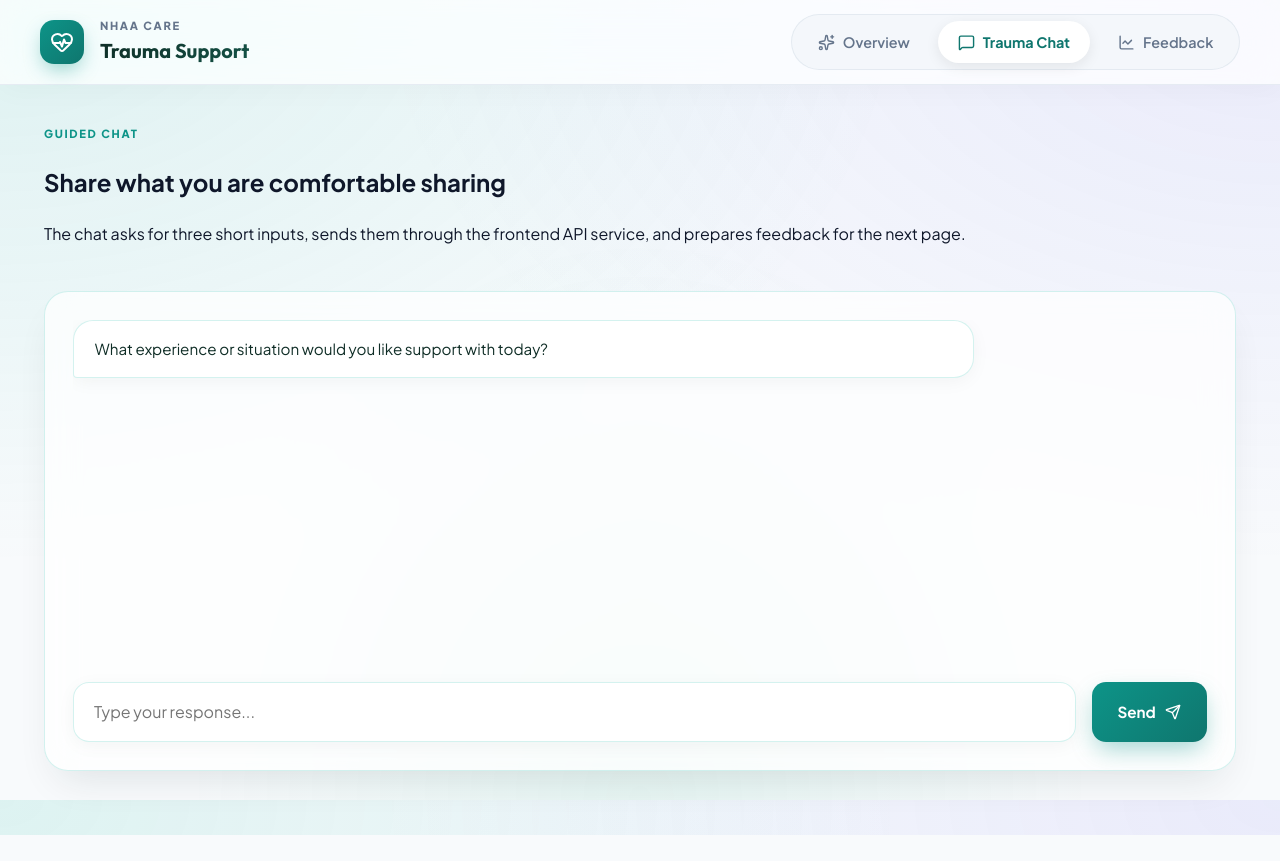
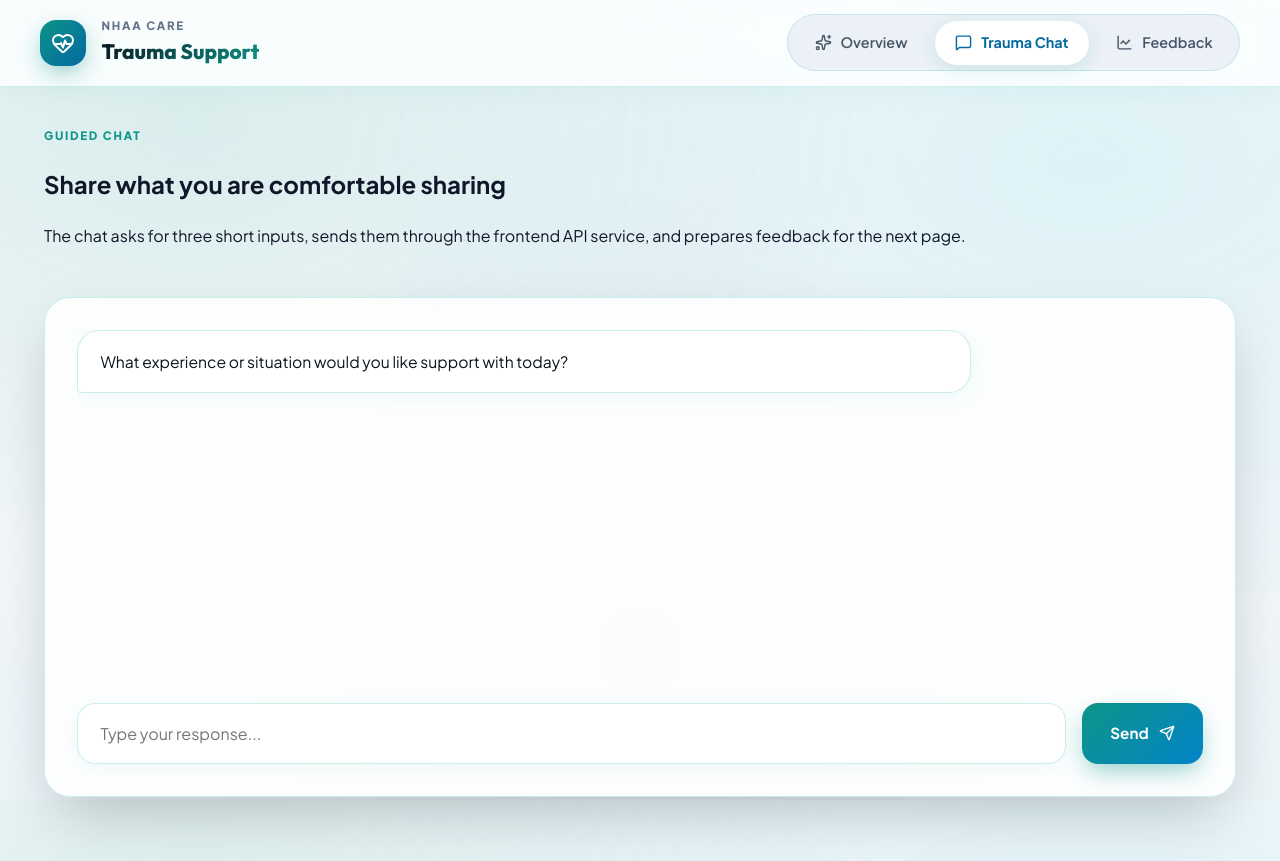
Before and after one commit to Gowtham7503/Trauma-Assessment-and-detection, a React (Vite) app in the folder frontend/: page / in a window 1280 px wide. Both pictures are taken after a click on the button "Trauma Chat". Before the commit the page ends 835 px from the top, so only its background shows below. Built offline with nearby package versions, Linux system fonts and the light colour scheme; no server answers.

Commit message:
Enhance trauma assessment images, ambient background graphics, and clinical UI colors

```diff
--- a/frontend/src/index.css
+++ b/frontend/src/index.css
@@ -1,32 +1,26 @@
 @import url('https://fonts.googleapis.com/css2?family=Plus+Jakarta+Sans:wght@300;400;500;600;700;800&family=Outfit:wght@400;500;600;700;800&display=swap');
 
 :root {
-  --bg-gradient: radial-gradient(circle at 10% 20%, rgba(20, 184, 166, 0.08) 0%, rgba(99, 102, 241, 0.06) 40.2%, rgba(243, 244, 246, 0.5) 90%);
-  --panel: rgba(255, 255, 255, 0.85);
-  --panel-glass: rgba(255, 255, 255, 0.72);
-  --panel-soft: #f0fdf9;
-  --purple-900: #0f2d26;
-  --purple-700: #145347;
-  --purple-500: #0d9488;
-  --teal-500: #14b8a6;
-  --indigo-600: #4f46e5;
-  --emerald-500: #10b981;
-  --red-500: #ef4444;
-  --amber-500: #f59e0b;
-  --green-500: #22c55e;
-  --text: #0f172a;
-  --muted: #64748b;
-  --border: rgba(20, 184, 166, 0.18);
-  --border-glow: rgba(13, 148, 136, 0.35);
-  --shadow-sm: 0 4px 20px -2px rgba(15, 45, 38, 0.05);
-  --shadow: 0 20px 40px -15px rgba(15, 45, 38, 0.12);
-  --shadow-lg: 0 30px 60px -12px rgba(15, 45, 38, 0.18);
+  --bg-deep: #09131d;
+  --panel-glass: rgba(15, 29, 45, 0.75);
+  --panel-glass-light: rgba(255, 255, 255, 0.88);
+  --teal-primary: #0d9488;
+  --teal-glow: #14b8a6;
+  --cyan-bright: #06b6d4;
+  --indigo-deep: #3730a3;
+  --rose-alert: #f43f5e;
+  --amber-warn: #f59e0b;
+  --emerald-safe: #10b981;
+  --text-main: #0f172a;
+  --text-muted: #64748b;
+  --text-light: #f8fafc;
+  --border-glass: rgba(20, 184, 166, 0.22);
+  --border-glow: rgba(6, 182, 212, 0.45);
+  --shadow-sm: 0 4px 20px -2px rgba(13, 148, 136, 0.08);
+  --shadow-lg: 0 25px 60px -15px rgba(9, 19, 29, 0.25);
   font-family: 'Plus Jakarta Sans', system-ui, -apple-system, sans-serif;
   line-height: 1.6;
-  font-weight: 400;
-  color: var(--text);
-  font-synthesis: none;
-  text-rendering: optimizeLegibility;
+  color: var(--text-main);
   -webkit-font-smoothing: antialiased;
 }
 
@@ -39,15 +33,31 @@ html, body, #root {
   min-height: 100vh;
 }
 
+/* ==========================================================================
+   Clinical & Therapeutic Ambient Background
+   ========================================================================== */
 body {
   margin: 0;
-  color: var(--text);
-  background: #f8fafc;
+  color: var(--text-main);
+  background-color: #f1f5f9;
   background-image:
-    radial-gradient(at 0% 0%, rgba(20, 184, 166, 0.12) 0px, transparent 50%),
-    radial-gradient(at 100% 0%, rgba(99, 102, 241, 0.1) 0px, transparent 50%),
-    radial-gradient(at 50% 100%, rgba(16, 185, 129, 0.08) 0px, transparent 50%);
+    radial-gradient(at 15% 15%, rgba(13, 148, 136, 0.12) 0px, transparent 45%),
+    radial-gradient(at 85% 20%, rgba(6, 182, 212, 0.1) 0px, transparent 50%),
+    radial-gradient(at 50% 80%, rgba(55, 48, 163, 0.08) 0px, transparent 50%),
+    linear-gradient(180deg, #f8fafc 0%, #edf4f8 100%);
   background-attachment: fixed;
+  position: relative;
+  overflow-x: hidden;
+}
+
+body::before {
+  content: '';
+  position: fixed;
+  inset: 0;
+  background-image: radial-gradient(rgba(13, 148, 136, 0.06) 1px, transparent 1px);
+  background-size: 32px 32px;
+  pointer-events: none;
+  z-index: 0;
 }
 
 button, input, textarea {
@@ -64,10 +74,12 @@ button {
   min-height: 100vh;
   display: flex;
   flex-direction: column;
+  position: relative;
+  z-index: 1;
 }
 
 /* ==========================================================================
-   Navigation Bar (Frosted Glass Header)
+   Top Navigation Bar (Clinical Frosted Header)
    ========================================================================== */
 .topbar {
   position: sticky;
@@ -78,12 +90,11 @@ button {
   justify-content: space-between;
   gap: 1.5rem;
   padding: 0.9rem 2.5rem;
-  background: rgba(255, 255, 255, 0.75);
-  backdrop-filter: blur(16px) saturate(180%);
-  -webkit-backdrop-filter: blur(16px) saturate(180%);
-  border-bottom: 1px solid rgba(226, 232, 240, 0.8);
-  box-shadow: 0 4px 30px rgba(0, 0, 0, 0.03);
-  transition: all 0.3s ease;
+  background: rgba(255, 255, 255, 0.82);
+  backdrop-filter: blur(20px) saturate(180%);
+  -webkit-backdrop-filter: blur(20px) saturate(180%);
+  border-bottom: 1px solid rgba(20, 184, 166, 0.2);
+  box-shadow: 0 4px 30px rgba(13, 148, 136, 0.06);
 }
 
 .brand-wrap {
@@ -93,14 +104,14 @@ button {
 }
 
 .brand-mark {
-  width: 2.75rem;
-  height: 2.75rem;
+  width: 2.85rem;
+  height: 2.85rem;
   display: grid;
   place-items: center;
-  border-radius: 14px;
-  background: linear-gradient(135deg, #0d9488 0%, #0f766e 100%);
+  border-radius: 16px;
+  background: linear-gradient(135deg, #0d9488 0%, #0369a1 100%);
   color: white;
-  box-shadow: 0 8px 20px -4px rgba(13, 148, 136, 0.45);
+  box-shadow: 0 8px 25px -4px rgba(13, 148, 136, 0.5);
   transition: transform 0.3s cubic-bezier(0.34, 1.56, 0.64, 1);
 }
 
@@ -110,23 +121,23 @@ button {
 
 .eyebrow {
   margin: 0;
-  font-size: 0.7rem;
+  font-size: 0.72rem;
   font-weight: 800;
   letter-spacing: 0.15em;
   text-transform: uppercase;
-  color: var(--muted);
+  color: var(--text-muted);
 }
 
 .eyebrow.accent {
-  color: var(--purple-500);
+  color: #0d9488;
 }
 
 .brand-wrap h2 {
   margin: 0;
   font-family: 'Outfit', sans-serif;
-  font-size: 1.25rem;
-  font-weight: 700;
-  background: linear-gradient(135deg, #0f2d26 0%, #145347 100%);
+  font-size: 1.3rem;
+  font-weight: 800;
+  background: linear-gradient(135deg, #09131d 0%, #0d9488 100%);
   -webkit-background-clip: text;
   -webkit-text-fill-color: transparent;
 }
@@ -134,33 +145,33 @@ button {
 .nav {
   display: flex;
   align-items: center;
-  gap: 0.5rem;
-  background: rgba(241, 245, 249, 0.7);
+  gap: 0.4rem;
+  background: rgba(226, 232, 240, 0.6);
   padding: 0.35rem;
   border-radius: 999px;
-  border: 1px solid rgba(226, 232, 240, 0.9);
+  border: 1px solid rgba(20, 184, 166, 0.18);
 }
 
 .nav-item {
   position: relative;
   display: inline-flex;
   align-items: center;
-  gap: 0.5rem;
-  padding: 0.6rem 1.25rem;
+  gap: 0.55rem;
+  padding: 0.65rem 1.3rem;
   font-weight: 600;
   font-size: 0.9rem;
-  color: #64748b;
+  color: #475569;
   border-radius: 999px;
   transition: color 0.25s ease;
   z-index: 1;
 }
 
 .nav-item:hover {
-  color: var(--purple-900);
+  color: #0f172a;
 }
 
 .nav-item.active {
-  color: #0f766e;
+  color: #0369a1;
   font-weight: 700;
 }
 
@@ -169,12 +180,12 @@ button {
   inset: 0;
   background: #ffffff;
   border-radius: 999px;
-  box-shadow: 0 4px 14px rgba(0, 0, 0, 0.08);
+  box-shadow: 0 4px 16px rgba(13, 148, 136, 0.15);
   z-index: -1;
 }
 
 /* ==========================================================================
-   Page Shell
+   Main Page Layout
    ========================================================================== */
 .page-shell {
   max-width: 1240px;
@@ -185,17 +196,17 @@ button {
 }
 
 /* ==========================================================================
-   DYNAMIC IMAGE SLIDER (Carousels)
+   Dynamic Clinical Image Slider (Trauma Assessment Focus)
    ========================================================================== */
 .slider-wrapper {
   position: relative;
   width: 100%;
-  min-height: 480px;
-  border-radius: 24px;
+  min-height: 500px;
+  border-radius: 28px;
   overflow: hidden;
   box-shadow: var(--shadow-lg);
-  border: 1px solid rgba(255, 255, 255, 0.6);
-  background: #0f172a;
+  border: 1px solid rgba(255, 255, 255, 0.7);
+  background: #09131d;
 }
 
 .slider-slide {
@@ -218,9 +229,9 @@ button {
   width: 100%;
   height: 100%;
   object-fit: cover;
-  filter: brightness(0.85);
+  filter: brightness(0.8);
   transform: scale(1.02);
-  transition: transform 6s ease;
+  transition: transform 7s ease;
 }
 
 .slider-slide:hover .slider-image {
@@ -232,85 +243,86 @@ button {
   inset: 0;
   background: linear-gradient(
     90deg,
-    rgba(15, 23, 42, 0.92) 0%,
-    rgba(15, 23, 42, 0.65) 55%,
-    rgba(15, 23, 42, 0.2) 100%
+    rgba(9, 19, 29, 0.95) 0%,
+    rgba(9, 19, 29, 0.72) 55%,
+    rgba(9, 19, 29, 0.25) 100%
   );
 }
 
 .slider-caption-card {
   position: relative;
   z-index: 10;
-  max-width: 580px;
-  padding: 3rem 3.5rem;
+  max-width: 620px;
+  padding: 3.5rem 4rem;
   color: white;
 }
 
 .slider-badge {
   display: inline-flex;
   align-items: center;
-  gap: 0.5rem;
-  padding: 0.45rem 1rem;
+  gap: 0.55rem;
+  padding: 0.5rem 1.1rem;
   border-radius: 999px;
-  background: rgba(255, 255, 255, 0.15);
-  backdrop-filter: blur(12px);
-  -webkit-backdrop-filter: blur(12px);
+  background: rgba(255, 255, 255, 0.12);
+  backdrop-filter: blur(16px);
+  -webkit-backdrop-filter: blur(16px);
   border: 1px solid rgba(255, 255, 255, 0.25);
   font-size: 0.8rem;
   font-weight: 700;
-  letter-spacing: 0.05em;
+  letter-spacing: 0.06em;
   text-transform: uppercase;
-  color: #5eead4;
-  margin-bottom: 1.2rem;
+  color: #2dd4bf;
+  margin-bottom: 1.25rem;
+  box-shadow: 0 4px 15px rgba(0, 0, 0, 0.2);
 }
 
 .slider-title {
   font-family: 'Outfit', sans-serif;
-  font-size: clamp(2rem, 3.5vw, 3rem);
+  font-size: clamp(2.1rem, 3.8vw, 3.2rem);
   font-weight: 800;
-  line-height: 1.15;
+  line-height: 1.12;
   margin: 0 0 1rem;
   color: #ffffff;
-  text-shadow: 0 4px 20px rgba(0, 0, 0, 0.3);
+  text-shadow: 0 4px 25px rgba(0, 0, 0, 0.4);
 }
 
 .slider-subtitle {
-  font-size: 1.05rem;
-  line-height: 1.6;
-  color: rgba(241, 245, 249, 0.9);
-  margin: 0 0 2rem;
+  font-size: 1.08rem;
+  line-height: 1.65;
+  color: rgba(241, 245, 249, 0.92);
+  margin: 0 0 2.2rem;
   font-weight: 400;
 }
 
 .slider-actions {
   display: flex;
   flex-wrap: wrap;
-  gap: 1rem;
+  gap: 1.1rem;
 }
 
 .slider-btn {
-  padding: 0.85rem 1.6rem;
-  border-radius: 14px;
+  padding: 0.9rem 1.75rem;
+  border-radius: 16px;
   font-weight: 700;
   font-size: 0.95rem;
   transition: all 0.3s cubic-bezier(0.34, 1.56, 0.64, 1);
 }
 
 .slider-btn.primary {
-  background: linear-gradient(135deg, #0d9488 0%, #0f766e 100%);
+  background: linear-gradient(135deg, #0d9488 0%, #0284c7 100%);
   color: white;
-  box-shadow: 0 10px 25px -5px rgba(13, 148, 136, 0.5);
+  box-shadow: 0 10px 25px -4px rgba(13, 148, 136, 0.55);
 }
 
 .slider-btn.primary:hover {
   transform: translateY(-3px) scale(1.02);
-  box-shadow: 0 15px 30px -5px rgba(13, 148, 136, 0.7);
+  box-shadow: 0 16px 35px -4px rgba(13, 148, 136, 0.75);
 }
 
 .slider-btn.secondary {
-  background: rgba(255, 255, 255, 0.18);
+  background: rgba(255, 255, 255, 0.15);
   color: white;
-  backdrop-filter: blur(10px);
+  backdrop-filter: blur(12px);
   border: 1px solid rgba(255, 255, 255, 0.3);
 }
 
@@ -324,13 +336,13 @@ button {
   top: 50%;
   transform: translateY(-50%);
   z-index: 20;
-  width: 3rem;
-  height: 3rem;
+  width: 3.2rem;
+  height: 3.2rem;
   display: grid;
   place-items: center;
   border-radius: 50%;
   background: rgba(255, 255, 255, 0.15);
-  backdrop-filter: blur(12px);
+  backdrop-filter: blur(14px);
   border: 1px solid rgba(255, 255, 255, 0.3);
   color: white;
   transition: all 0.3s ease;
@@ -338,26 +350,26 @@ button {
 
 .slider-nav-btn:hover {
   background: rgba(255, 255, 255, 0.35);
-  transform: translateY(-50%) scale(1.1);
+  transform: translateY(-50%) scale(1.12);
   color: #ffffff;
 }
 
 .slider-nav-btn.prev {
-  left: 1.25rem;
+  left: 1.5rem;
 }
 
 .slider-nav-btn.next {
-  right: 1.25rem;
+  right: 1.5rem;
 }
 
 .slider-indicators {
   position: absolute;
-  bottom: 1.5rem;
-  right: 2rem;
+  bottom: 1.75rem;
+  right: 2.5rem;
   z-index: 20;
   display: flex;
   align-items: center;
-  gap: 0.6rem;
+  gap: 0.65rem;
 }
 
 .slider-dot {
@@ -371,24 +383,24 @@ button {
 }
 
 .slider-dot.active {
-  width: 32px;
+  width: 36px;
   border-radius: 999px;
-  background: #5eead4;
+  background: #2dd4bf;
 }
 
 .slider-dot-active-glow {
   position: absolute;
-  inset: -2px;
+  inset: -3px;
   border-radius: 999px;
-  background: rgba(94, 234, 212, 0.4);
+  background: rgba(45, 212, 191, 0.5);
 }
 
 /* ==========================================================================
-   Grids & Cards Aesthetic
+   Grids & Cards Aesthetics
    ========================================================================== */
 .stats-grid {
   display: grid;
-  grid-template-columns: repeat(auto-fit, minmax(240px, 1fr));
+  grid-template-columns: repeat(auto-fit, minmax(260px, 1fr));
   gap: 1.5rem;
   margin-top: 2.5rem;
 }
@@ -398,11 +410,11 @@ button {
   display: flex;
   align-items: center;
   gap: 1.25rem;
-  padding: 1.5rem;
-  background: var(--panel-glass);
-  backdrop-filter: blur(16px);
-  border-radius: 20px;
-  border: 1px solid var(--border);
+  padding: 1.6rem;
+  background: var(--panel-glass-light);
+  backdrop-filter: blur(20px);
+  border-radius: 22px;
+  border: 1px solid var(--border-glass);
   box-shadow: var(--shadow-sm);
   transition: all 0.35s cubic-bezier(0.34, 1.56, 0.64, 1);
   overflow: hidden;
@@ -415,63 +427,63 @@ button {
   left: 0;
   width: 4px;
   height: 100%;
-  background: linear-gradient(180deg, #0d9488, #4f46e5);
+  background: linear-gradient(180deg, #0d9488, #0284c7);
   border-radius: 4px 0 0 4px;
 }
 
 .stat-card:hover {
   transform: translateY(-6px);
-  box-shadow: var(--shadow);
+  box-shadow: var(--shadow-lg);
   border-color: var(--border-glow);
 }
 
 .stat-icon-wrap {
-  width: 3.2rem;
-  height: 3.2rem;
+  width: 3.4rem;
+  height: 3.4rem;
   display: grid;
   place-items: center;
-  border-radius: 16px;
-  background: rgba(20, 184, 166, 0.12);
+  border-radius: 18px;
+  background: linear-gradient(135deg, rgba(13, 148, 136, 0.15), rgba(2, 132, 199, 0.12));
   color: #0d9488;
 }
 
 .stat-info span {
   display: block;
-  font-size: 0.8rem;
-  font-weight: 700;
+  font-size: 0.78rem;
+  font-weight: 800;
   text-transform: uppercase;
   letter-spacing: 0.08em;
-  color: var(--muted);
+  color: var(--text-muted);
 }
 
 .stat-info strong {
   display: block;
   font-family: 'Outfit', sans-serif;
-  font-size: 1.6rem;
+  font-size: 1.65rem;
   font-weight: 800;
-  color: var(--purple-900);
+  color: var(--bg-deep);
 }
 
 .feature-grid {
   display: grid;
-  grid-template-columns: repeat(auto-fit, minmax(300px, 1fr));
+  grid-template-columns: repeat(auto-fit, minmax(320px, 1fr));
   gap: 1.75rem;
   margin-top: 2.5rem;
 }
 
 .info-card {
-  padding: 2rem;
-  background: var(--panel-glass);
-  backdrop-filter: blur(16px);
-  border-radius: 20px;
-  border: 1px solid var(--border);
+  padding: 2.2rem;
+  background: var(--panel-glass-light);
+  backdrop-filter: blur(20px);
+  border-radius: 24px;
+  border: 1px solid var(--border-glass);
   box-shadow: var(--shadow-sm);
   transition: all 0.35s ease;
 }
 
 .info-card:hover {
-  transform: translateY(-5px);
-  box-shadow: var(--shadow);
+  transform: translateY(-6px);
+  box-shadow: var(--shadow-lg);
   border-color: var(--border-glow);
 }
 
@@ -483,84 +495,84 @@ button {
 }
 
 .info-card-icon {
-  width: 2.8rem;
-  height: 2.8rem;
+  width: 3rem;
+  height: 3rem;
   display: grid;
   place-items: center;
-  border-radius: 14px;
-  background: linear-gradient(135deg, rgba(13, 148, 136, 0.15), rgba(79, 70, 229, 0.1));
+  border-radius: 16px;
+  background: linear-gradient(135deg, rgba(13, 148, 136, 0.15), rgba(6, 182, 212, 0.15));
   color: #0d9488;
 }
 
 .info-card h3 {
   margin: 0;
   font-family: 'Outfit', sans-serif;
-  font-size: 1.3rem;
-  font-weight: 700;
-  color: var(--purple-900);
+  font-size: 1.35rem;
+  font-weight: 800;
+  color: var(--bg-deep);
 }
 
 .info-card p {
   margin: 0;
-  color: var(--muted);
-  font-size: 0.95rem;
-  line-height: 1.65;
+  color: var(--text-muted);
+  font-size: 0.98rem;
+  line-height: 1.7;
 }
 
-/* Buttons & Components */
+/* Buttons */
 .primary-btn, .secondary-btn {
   display: inline-flex;
   align-items: center;
   justify-content: center;
-  gap: 0.6rem;
-  border-radius: 14px;
-  padding: 0.9rem 1.6rem;
+  gap: 0.65rem;
+  border-radius: 16px;
+  padding: 0.95rem 1.75rem;
   font-weight: 700;
   font-size: 0.95rem;
   transition: all 0.3s cubic-bezier(0.34, 1.56, 0.64, 1);
 }
 
 .primary-btn {
-  background: linear-gradient(135deg, #0d9488 0%, #0f766e 100%);
+  background: linear-gradient(135deg, #0d9488 0%, #0284c7 100%);
   color: white;
-  box-shadow: 0 10px 25px -4px rgba(13, 148, 136, 0.4);
+  box-shadow: 0 10px 25px -4px rgba(13, 148, 136, 0.45);
 }
 
 .primary-btn:hover {
   transform: translateY(-2px);
-  box-shadow: 0 14px 30px -4px rgba(13, 148, 136, 0.6);
+  box-shadow: 0 15px 30px -4px rgba(13, 148, 136, 0.65);
 }
 
 .secondary-btn {
   background: #ffffff;
-  color: var(--purple-900);
-  border: 1px solid var(--border);
+  color: var(--bg-deep);
+  border: 1px solid var(--border-glass);
   box-shadow: var(--shadow-sm);
 }
 
 .secondary-btn:hover {
   background: #f8fafc;
   transform: translateY(-2px);
-  box-shadow: var(--shadow);
+  box-shadow: var(--shadow-lg);
 }
 
 /* ==========================================================================
-   Chat & Feedback Pages Styling
+   Chat & Feedback Pages Clinical Enhancements
    ========================================================================== */
 .chat-panel, .feedback-panel {
   display: flex;
   flex-direction: column;
-  gap: 1.75rem;
+  gap: 2rem;
 }
 
 .chat-box {
-  background: var(--panel-glass);
-  backdrop-filter: blur(16px);
-  border: 1px solid var(--border);
-  border-radius: 24px;
-  box-shadow: var(--shadow);
-  padding: 1.75rem;
-  min-height: 480px;
+  background: var(--panel-glass-light);
+  backdrop-filter: blur(20px);
+  border: 1px solid var(--border-glass);
+  border-radius: 26px;
+  box-shadow: var(--shadow-lg);
+  padding: 2rem;
+  min-height: 500px;
   display: flex;
   flex-direction: column;
 }
@@ -568,7 +580,7 @@ button {
 .message-list {
   display: flex;
   flex-direction: column;
-  gap: 1rem;
+  gap: 1.1rem;
   flex: 1;
   overflow-y: auto;
   padding-right: 0.5rem;
@@ -576,39 +588,39 @@ button {
 
 .message {
   max-width: 80%;
-  padding: 1rem 1.3rem;
-  border-radius: 20px;
-  font-size: 0.95rem;
-  line-height: 1.6;
+  padding: 1.1rem 1.4rem;
+  border-radius: 22px;
+  font-size: 0.98rem;
+  line-height: 1.65;
 }
 
 .message--bot {
   background: #ffffff;
-  color: var(--purple-900);
-  border: 1px solid var(--border);
+  color: var(--bg-deep);
+  border: 1px solid var(--border-glass);
   border-bottom-left-radius: 4px;
   box-shadow: var(--shadow-sm);
 }
 
 .message--user {
   margin-left: auto;
-  background: linear-gradient(135deg, #0d9488 0%, #0f766e 100%);
+  background: linear-gradient(135deg, #0d9488 0%, #0284c7 100%);
   color: white;
   border-bottom-right-radius: 4px;
-  box-shadow: 0 8px 20px -4px rgba(13, 148, 136, 0.35);
+  box-shadow: 0 8px 22px -4px rgba(13, 148, 136, 0.4);
 }
 
 .chat-form {
   display: flex;
   gap: 1rem;
-  margin-top: 1.25rem;
+  margin-top: 1.5rem;
 }
 
 .chat-form input {
   flex: 1;
-  border: 1px solid var(--border);
-  border-radius: 16px;
-  padding: 1rem 1.25rem;
+  border: 1px solid var(--border-glass);
+  border-radius: 18px;
+  padding: 1.05rem 1.4rem;
   background: #ffffff;
   box-shadow: var(--shadow-sm);
   transition: all 0.25s ease;
@@ -617,59 +629,59 @@ button {
 .chat-form input:focus {
   outline: none;
   border-color: #0d9488;
-  box-shadow: 0 0 0 4px rgba(13, 148, 136, 0.15);
+  box-shadow: 0 0 0 4px rgba(13, 148, 136, 0.18);
 }
 
 .feedback-grid {
   display: grid;
-  grid-template-columns: minmax(0, 1.2fr) minmax(300px, 0.8fr);
-  gap: 1.5rem;
+  grid-template-columns: minmax(0, 1.2fr) minmax(320px, 0.8fr);
+  gap: 1.75rem;
 }
 
 .feedback-card {
-  padding: 2rem;
-  background: var(--panel-glass);
-  backdrop-filter: blur(16px);
-  border: 1px solid var(--border);
-  border-radius: 24px;
-  box-shadow: var(--shadow);
+  padding: 2.2rem;
+  background: var(--panel-glass-light);
+  backdrop-filter: blur(20px);
+  border: 1px solid var(--border-glass);
+  border-radius: 26px;
+  box-shadow: var(--shadow-lg);
 }
 
 .feedback-card h2 {
   margin: 0.4rem 0 1rem;
   font-family: 'Outfit', sans-serif;
-  color: var(--purple-900);
-  font-size: 1.6rem;
+  color: var(--bg-deep);
+  font-size: 1.7rem;
 }
 
 .risk-pill {
   display: inline-flex;
   align-items: center;
-  gap: 0.5rem;
-  padding: 0.6rem 1.25rem;
+  gap: 0.55rem;
+  padding: 0.65rem 1.4rem;
   border-radius: 999px;
-  font-weight: 700;
+  font-weight: 800;
   font-size: 0.85rem;
   text-transform: uppercase;
-  letter-spacing: 0.05em;
+  letter-spacing: 0.06em;
 }
 
 .risk-pill.high {
-  background: rgba(239, 68, 68, 0.12);
-  color: #dc2626;
-  border: 1px solid rgba(239, 68, 68, 0.3);
+  background: rgba(244, 63, 94, 0.12);
+  color: #e11d48;
+  border: 1px solid rgba(244, 63, 94, 0.35);
 }
 
 .risk-pill.moderate {
   background: rgba(245, 158, 11, 0.12);
   color: #d97706;
-  border: 1px solid rgba(245, 158, 11, 0.3);
+  border: 1px solid rgba(245, 158, 11, 0.35);
 }
 
 .risk-pill.low {
   background: rgba(16, 185, 129, 0.12);
   color: #059669;
-  border: 1px solid rgba(16, 185, 129, 0.3);
+  border: 1px solid rgba(16, 185, 129, 0.35);
 }
 
 @media (max-width: 900px) {
@@ -678,7 +690,7 @@ button {
   }
 
   .slider-wrapper {
-    min-height: 420px;
+    min-height: 440px;
   }
 
   .slider-caption-card {
@@ -686,7 +698,7 @@ button {
   }
 
   .slider-title {
-    font-size: 1.75rem;
+    font-size: 1.85rem;
   }
 
   .feedback-grid {
```
Also changed, not shown: frontend/src/components/ImageSlider.jsx (+42 -42 lines).
